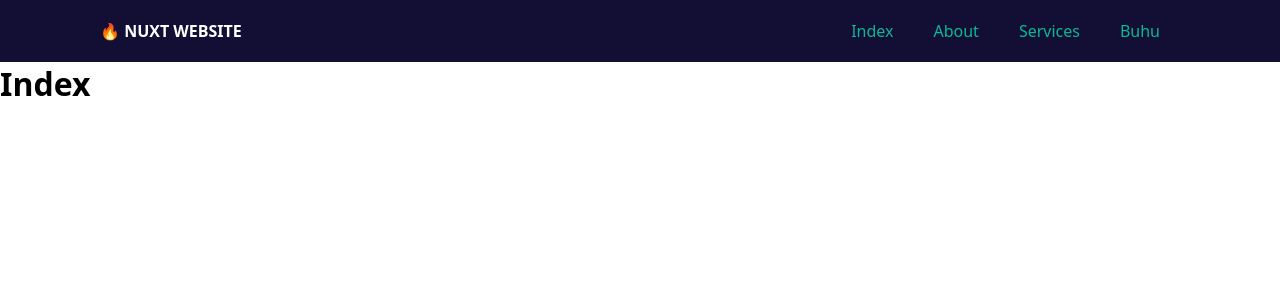
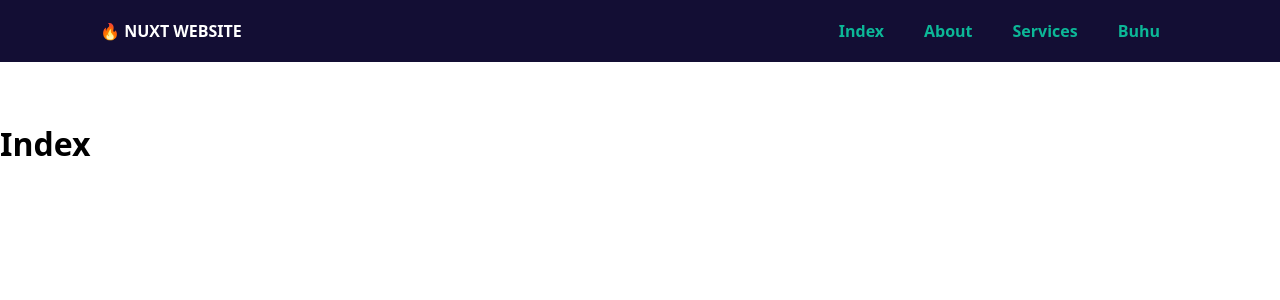
Before and after one commit to YoungLights/nuxt-page, a Nuxt app: page / in a window 1280 px wide. Shown: the top 300 px of the page. Built offline with nearby package versions, Linux system fonts and the light colour scheme.

Commit message:
New styles

```diff
--- a/assets/sass/_config.sass
+++ b/assets/sass/_config.sass
@@ -6,3 +6,7 @@
 
 a
 	text-decoration: none
+
+.frame
+	width: 1280px
+	margin: 60px auto
--- a/assets/sass/_nav.sass
+++ b/assets/sass/_nav.sass
@@ -9,6 +9,7 @@
 	a
 		color: #0cb797
 		padding: 20px
+		font-weight: bold
 
 .nav-logo
 	h4
--- /dev/null
+++ b/components/Nav.vue
@@ -0,0 +1,13 @@
+<template>
+	<nav class="nav">
+		<div class="nav-logo">
+			<h4>🔥 NUXT WEBSITE</h4>
+		</div>
+		<div class="nav-links">
+			<NuxtLink to="/">Index</NuxtLink>
+			<NuxtLink to="/about">About</NuxtLink>
+			<NuxtLink to="/services">Services</NuxtLink>
+			<NuxtLink to="/buhu">Buhu</NuxtLink>
+		</div>
+	</nav>
+</template>
--- a/layouts/default.vue
+++ b/layouts/default.vue
@@ -2,16 +2,8 @@
 	<Head>
 		<Title>Nuxt Website</Title>
 	</Head>
-	<nav class="nav">
-		<div class="nav-logo">
-			<h4>🔥 NUXT WEBSITE</h4>
-		</div>
-		<div class="nav-links">
-			<NuxtLink to="/">Index</NuxtLink>
-			<NuxtLink to="/about">About</NuxtLink>
-			<NuxtLink to="/services">Services</NuxtLink>
-			<NuxtLink to="/buhu">Buhu</NuxtLink>
-		</div>
-	</nav>
-	<slot />
+	<Nav />
+	<div class="frame">
+		<slot />
+	</div>
 </template>
```
